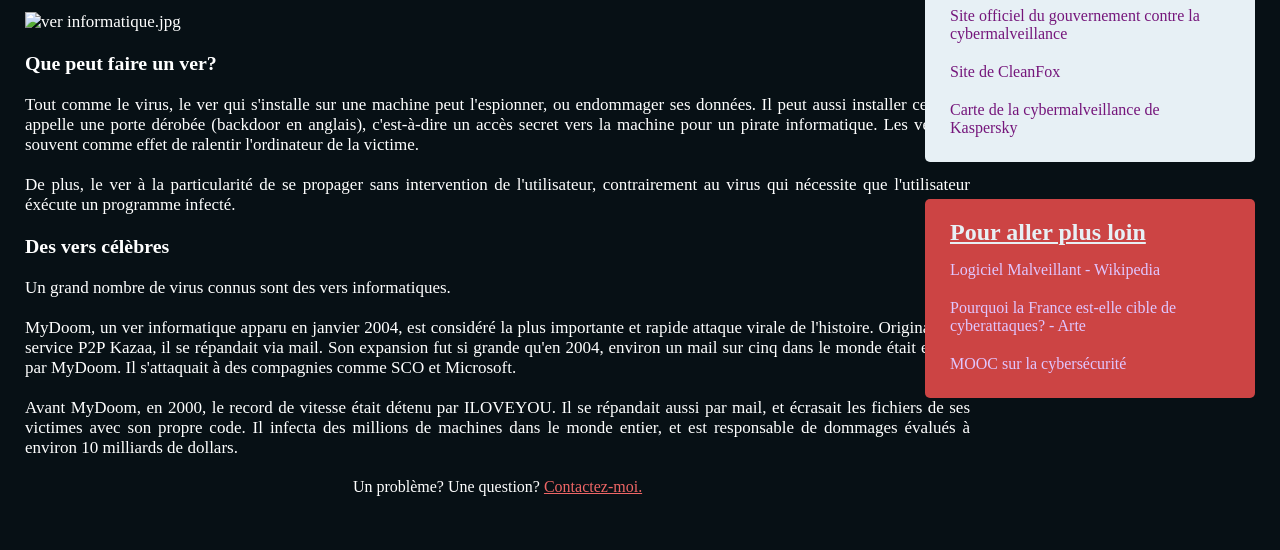
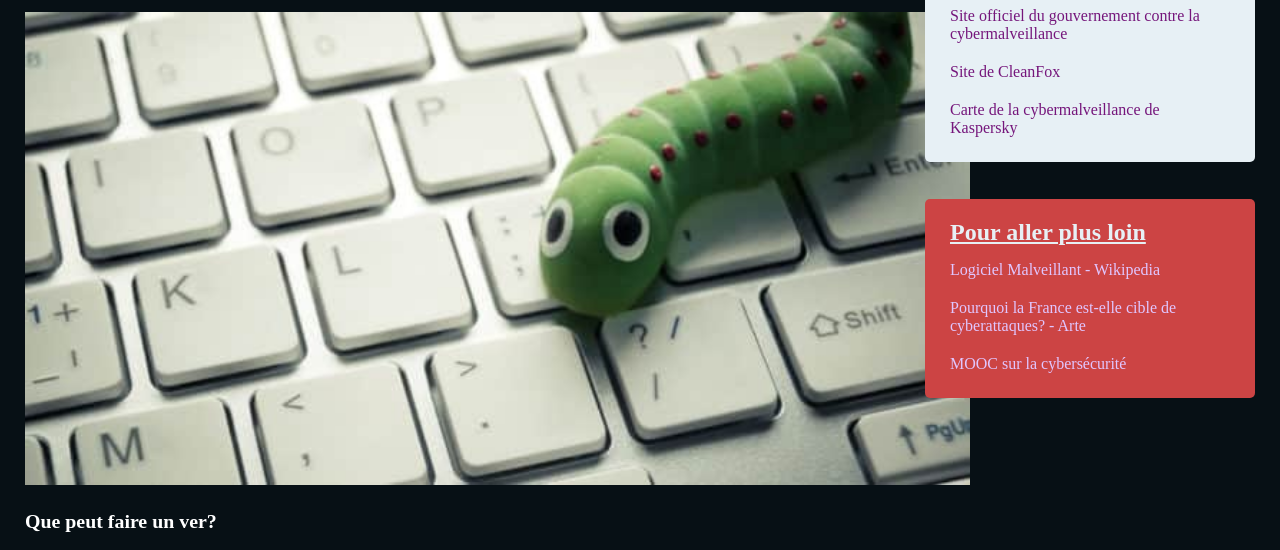
Before and after one commit to tkmeriem/ARCHIVE, a plain HTML site: page ver.html in a window 1280 px wide. Shown: the part 221-771 px from the top of the page. Drawn offline with Linux system fonts and the light colour scheme.

Commit message:
Update ver.html

```diff
--- a/ver.html
+++ b/ver.html
@@ -51,7 +51,7 @@ Click nbfs://nbhost/SystemFileSystem/Templates/ClientSide/html.html to edit this
         <div id='texte'>
             <h1>Les vers informatiques</h1>
             <p> Les vers informatiques sont un type de <a class="lien" href="virus.html">virus</a>. Contrairement au virus, une fois installés sur une machine, ils n'ont pas besoin de s'insérer dans un programme pour s'éxécuter. Ils se répandent grâce aux réseaux entre machines connectées, comme par exemple Internet. Un exemple connu est le cas typique de mails suspects qui renferment souvent des vers dans leur pièce jointe.</p>
-            <img src="images site/ver.jpg" alt="ver informatique.jpg"/>
+            <img src="ver.jpg" alt="ver informatique.jpg"/>
             <h3>Que peut faire un ver?</h3>
             <p>Tout comme le virus, le ver qui s'installe sur une machine peut l'espionner, ou endommager ses données. Il peut aussi installer ce qu'on appelle une porte dérobée (backdoor en anglais), c'est-à-dire un accès secret vers la machine pour un pirate informatique. Les vers ont souvent comme effet de ralentir l'ordinateur de la victime.</p>
             <p>De plus, le ver à la particularité de se propager sans intervention de l'utilisateur, contrairement au virus qui nécessite que l'utilisateur éxécute un programme infecté.</p>
```
